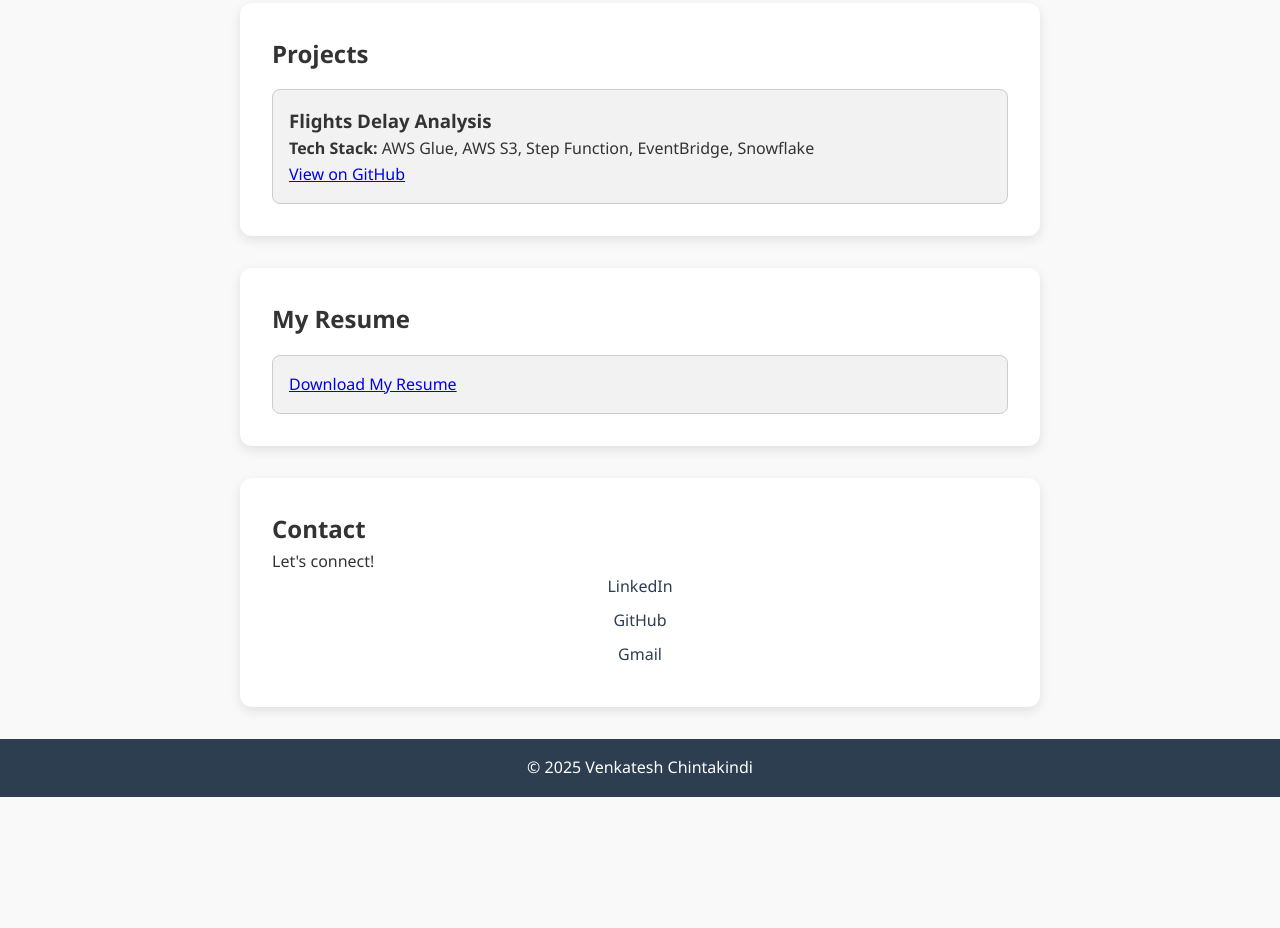
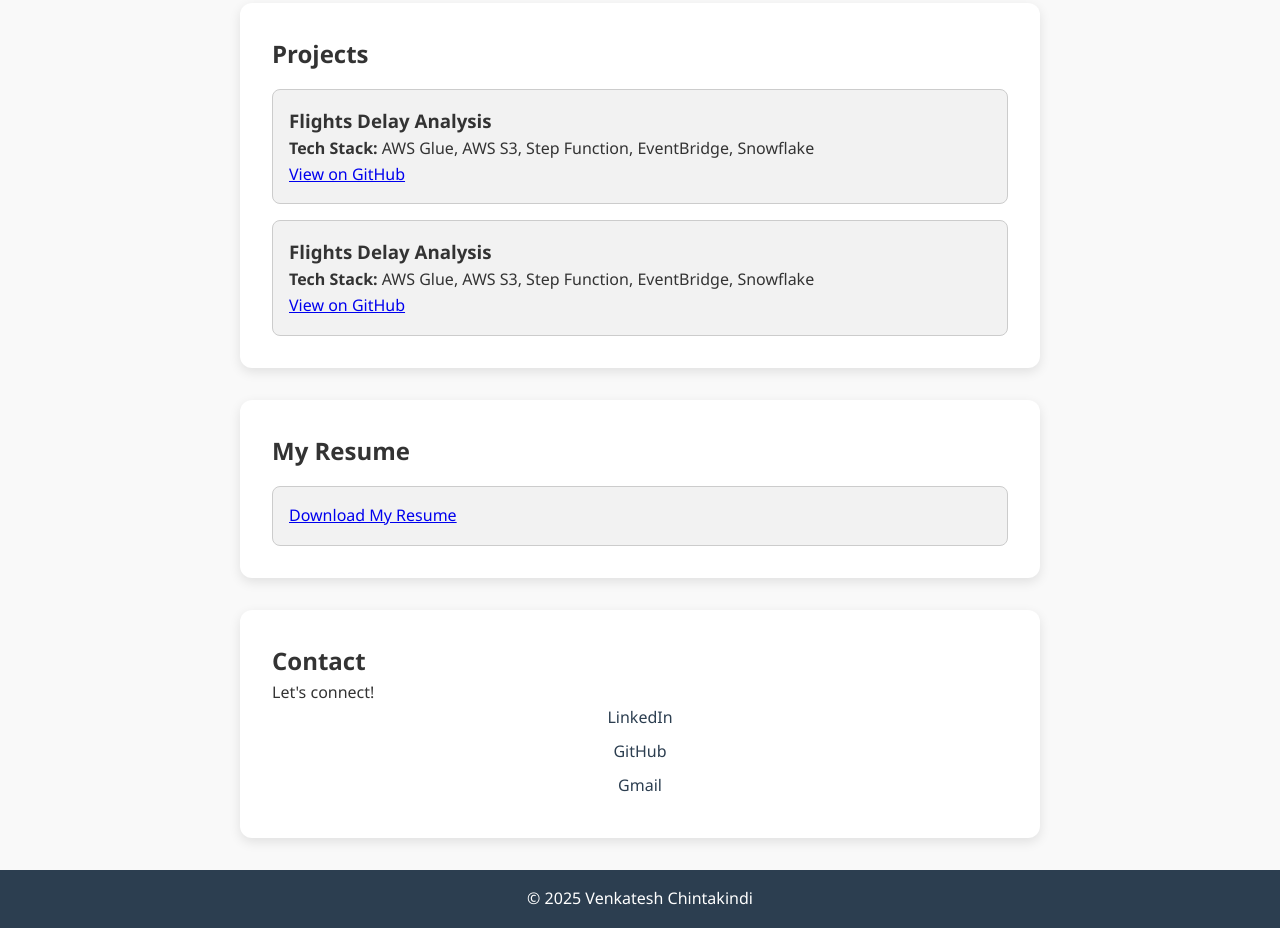
Before and after one commit to Venkatesh-admin/Venkatesh-Chintakindi.github.io, a plain HTML site: page index.html in a window 1280 px wide. Shown: the part 896-1824 px from the top of the page. Before the commit the page ends 1693 px from the top, so only its background shows below. Drawn offline with Linux system fonts and the light colour scheme.

```diff
--- a/index.html
+++ b/index.html
@@ -40,6 +40,11 @@
       <p><strong>Tech Stack:</strong> AWS Glue, AWS S3, Step Function, EventBridge, Snowflake</p>
       <a href="https://github.com/Venkatesh-admin/Airline_Data_Ingestion_into_Snowflake_using_Glue_Pipeline.git" target="_blank">View on GitHub</a>
     </div>
+    <div class="project">
+      <h3>Flights Delay Analysis</h3>
+      <p><strong>Tech Stack:</strong> AWS Glue, AWS S3, Step Function, EventBridge, Snowflake</p>
+      <a href="https://github.com/Venkatesh-admin/Airline_Data_Ingestion_into_Snowflake_using_Glue_Pipeline.git" target="_blank">View on GitHub</a>
+    </div>
   </section>
   <section id="resume" class="container">
     <h2>My Resume</h2>
```
